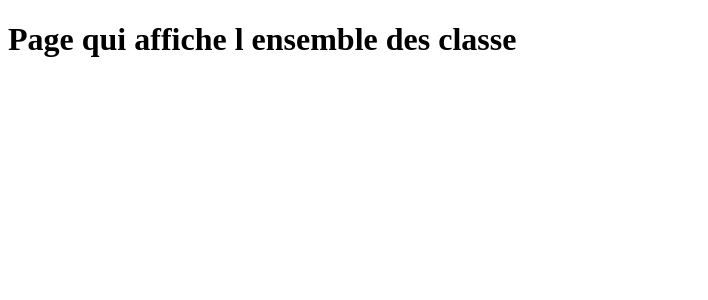
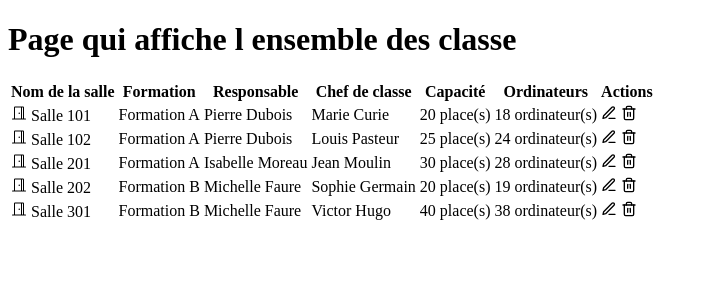
Before and after one commit to Wen360-lab/gestion_emprunt_ordi, a Next.js app: page /salle in a window 1280 px wide. Shown: the top 300 px of the page, without its empty margins (0-708 px from the left). Built offline with nearby package versions, Linux system fonts and the light colour scheme.

Commit message:
Création du composant Table et ajout des icônes

```diff
--- a/app/(dashboard)/salle/page.tsx
+++ b/app/(dashboard)/salle/page.tsx
@@ -1,3 +1,58 @@
+import Table from "@/components/Table"; //On importe le composant Table
+
+//On définit le tableau d'objets que va contenir le composant Table
+const salles = [
+	{
+	id:1,
+	nom  : "Salle 101",
+	formation : "Formation A",
+	responsable : "Pierre Dubois",
+	chefDeClasse : "Marie Curie",
+	capacite : 20,
+	ordinateurs : 18,
+	},
+
+	{
+	id:2,
+	nom  : "Salle 102",
+	formation : "Formation A",
+	responsable : "Pierre Dubois",
+	chefDeClasse : "Louis Pasteur",
+	capacite : 25,
+	ordinateurs : 24,
+	},
+
+	{
+	id:3,
+	nom  : "Salle 201",
+	formation : "Formation A",
+	responsable : "Isabelle Moreau",
+	chefDeClasse : "Jean Moulin",
+	capacite : 30,
+	ordinateurs : 28,
+	},
+
+	{
+	id:4,
+	nom  : "Salle 202",
+	formation : "Formation B",
+	responsable : "Michelle Faure",
+	chefDeClasse : "Sophie Germain",
+	capacite : 20,
+	ordinateurs : 19,
+	},
+
+	{
+	id:5,
+	nom  : "Salle 301",
+	formation : "Formation B",
+	responsable : "Michelle Faure",
+	chefDeClasse : "Victor Hugo",
+	capacite : 40,
+	ordinateurs : 38,
+	},
+
+]
 
 /**
  * Page qui affiche toutes les salles de classes
@@ -6,6 +61,7 @@
 export default function AllSalles() {
     return (<>
         <h1>Page qui affiche l ensemble des classe</h1>
+        <Table salles={ salles } />
 
     </>);
 }
--- /dev/null
+++ b/components/Table.tsx
@@ -0,0 +1,55 @@
+
+//On importe les icônes de la bibliothèque react-icon
+import { FiEdit3, FiTrash2, FiPlus} from "react-icons/fi";
+import { PiDoorOpen } from "react-icons/pi";
+
+
+//On définit la structure d'une salle
+interface Salle {
+    id : number;
+    nom : string;
+    formation : string;
+    responsable : string;
+    chefDeClasse : string;
+    capacite : number;
+    ordinateurs : number
+}
+
+//On définit la structure du Props
+interface TableProps {
+  salles: Salle[];
+}
+
+//Le composant Tableau des salles il prend en paramètre le tableau des objets définis dans ./salle/page.tsx
+export default function Table({ salles }: TableProps) {
+    return (
+        <table>
+            <thead>
+                <tr>
+                    <th>Nom de la salle</th>
+                    <th>Formation</th>
+                    <th>Responsable</th>
+                    <th>Chef de classe</th>
+                    <th>Capacité</th>
+                    <th>Ordinateurs</th>
+                    <th>Actions</th>
+                </tr>
+            </thead>
+
+            <tbody>
+                {salles.map((salle) => (
+                <tr key={salle.id}>
+                    <td><PiDoorOpen /> {salle.nom}</td>
+                    <td>{salle.formation}</td>
+                    <td>{salle.responsable}</td>
+                    <td>{salle.chefDeClasse}</td>
+                    <td>{salle.capacite} place(s)</td>
+                    <td>{salle.ordinateurs} ordinateur(s)</td>
+                    <td><FiEdit3 /> <FiTrash2 /></td>
+                </tr>
+            ))}
+            </tbody>
+        </table>
+
+    );
+}
--- a/package.json
+++ b/package.json
@@ -11,7 +11,8 @@
   "dependencies": {
     "next": "16.2.9",
     "react": "19.2.4",
-    "react-dom": "19.2.4"
+    "react-dom": "19.2.4",
+    "react-icons": "^5.6.0"
   },
   "devDependencies": {
     "@tailwindcss/postcss": "^4",
```
Also changed, not shown: 1 other file (tests, documents, lock files or other folders).
